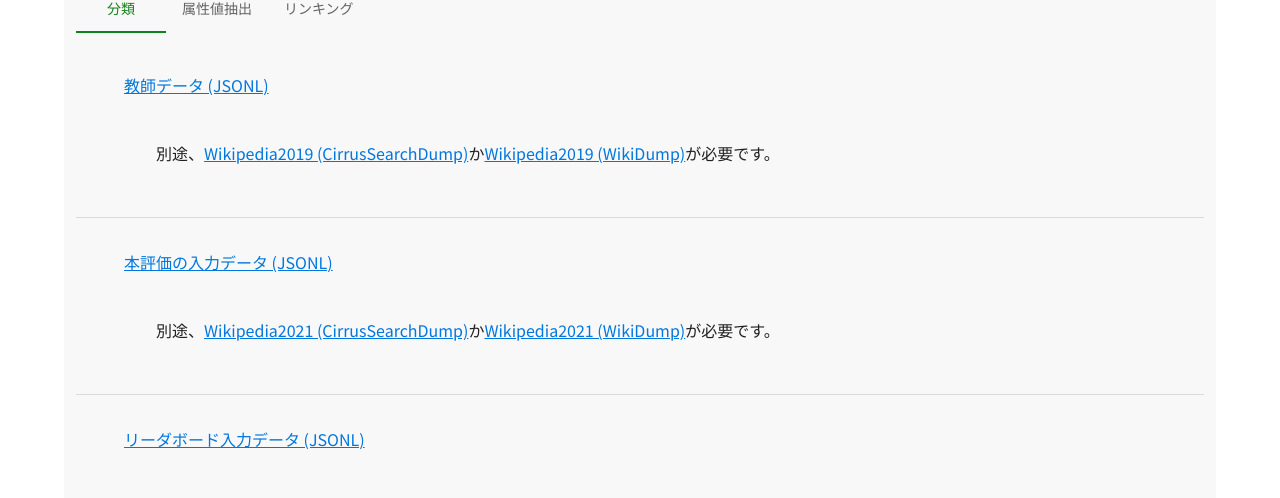
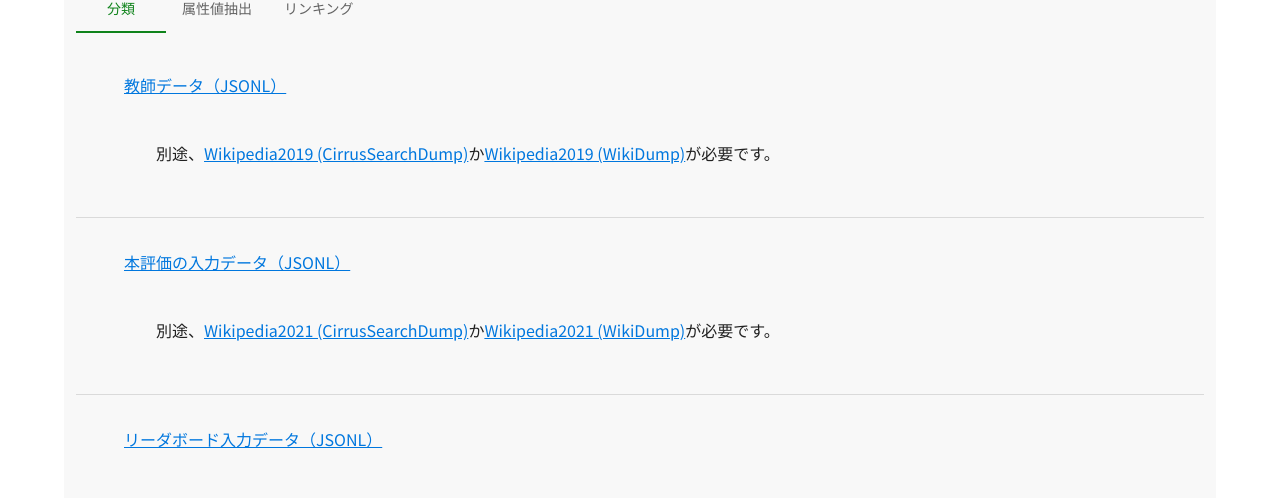
Before and after one commit to besna-institute/udagawa-shinra-project, a Next.js app: page /data-download in a window 1280 px wide. Shown: the part 632-1130 px from the top of the page. Built offline with nearby package versions, Linux system fonts and the light colour scheme.

Commit message:
updated data-download

```diff
--- a/pages/data-download.tsx
+++ b/pages/data-download.tsx
@@ -107,7 +107,7 @@ const subtaskUniqueItems: TabItem[] = [
                     target="_blank"
                     rel="noreferrer"
                   >
-                    教師データ (JSONL)
+                    教師データ（JSONL）
                   </a>,
                   <>
                     <SingleLineList
@@ -148,7 +148,7 @@ const subtaskUniqueItems: TabItem[] = [
                     target="_blank"
                     rel="noreferrer"
                   >
-                    本評価の入力データ (JSONL)
+                    本評価の入力データ（JSONL）
                   </a>,
                   <>
                     <SingleLineList
@@ -189,7 +189,7 @@ const subtaskUniqueItems: TabItem[] = [
                     target="_blank"
                     rel="noreferrer"
                   >
-                    リーダボード入力データ (JSONL)
+                    リーダボード入力データ（JSONL）
                   </a>,
                   <>
                     <SingleLineList
@@ -272,9 +272,9 @@ const subtaskUniqueItems: TabItem[] = [
             <>
               <SingleLineList
                 items={[
-                  <a key="JSONL" href="" target="_blank" rel="noreferrer">
-                    ベースラインデータ（属性値抽出タスクのみの参加者用）（TBA）
-                  </a>,
+                  <>
+                    ベースラインデータ（属性値抽出タスクのみの参加者用）（JSONL）（TBA）
+                  </>,
                   <>
                     <SingleLineList
                       items={[
@@ -308,9 +308,7 @@ const subtaskUniqueItems: TabItem[] = [
             <>
               <SingleLineList
                 items={[
-                  <a key="JSONL" href="" target="_blank" rel="noreferrer">
-                    リーダーボードの入力データ（TBA）
-                  </a>,
+                  <>リーダーボードの入力データ（JSONL）（TBA）</>,
                   <>
                     <SingleLineList
                       items={[
@@ -391,9 +389,9 @@ const subtaskUniqueItems: TabItem[] = [
             <>
               <SingleLineList
                 items={[
-                  <a key="JSONL" href="" target="_blank" rel="noreferrer">
-                    ベースラインデータ（属性値抽出タスクのみの参加者用）（TBA）
-                  </a>,
+                  <>
+                    ベースラインデータ（属性値抽出タスクのみの参加者用）（JSONL）（TBA）
+                  </>,
                   <>
                     <SingleLineList
                       items={[
@@ -427,9 +425,7 @@ const subtaskUniqueItems: TabItem[] = [
             <>
               <SingleLineList
                 items={[
-                  <a key="JSONL" href="" target="_blank" rel="noreferrer">
-                    リーダーボードの入力データ（TBA）
-                  </a>,
+                  <>リーダーボードの入力データ（JSONL）（TBA）</>,
                   <>
                     <SingleLineList
                       items={[
```
